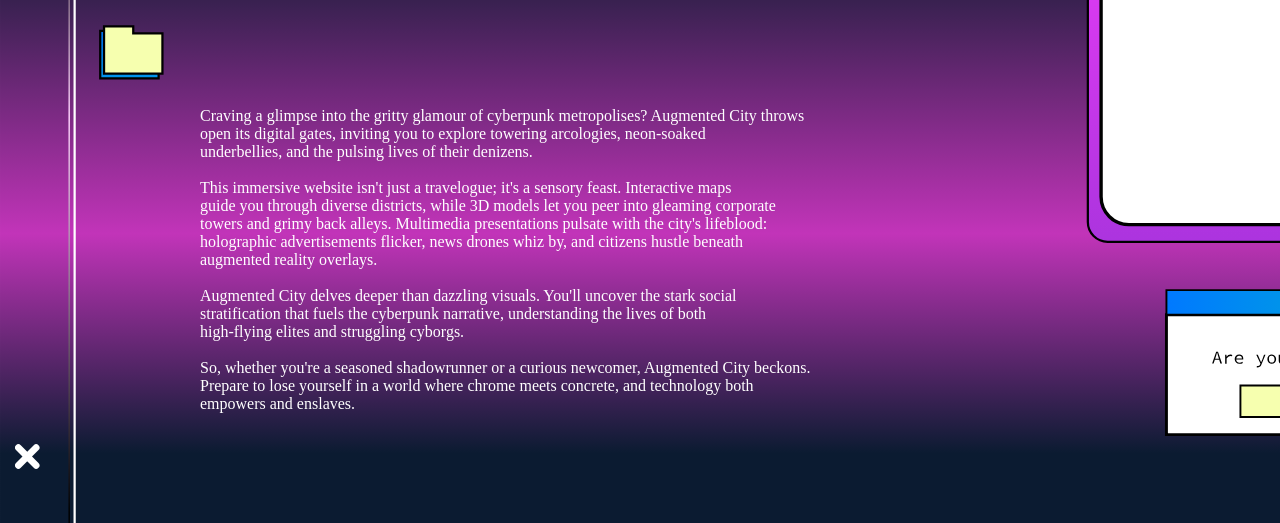
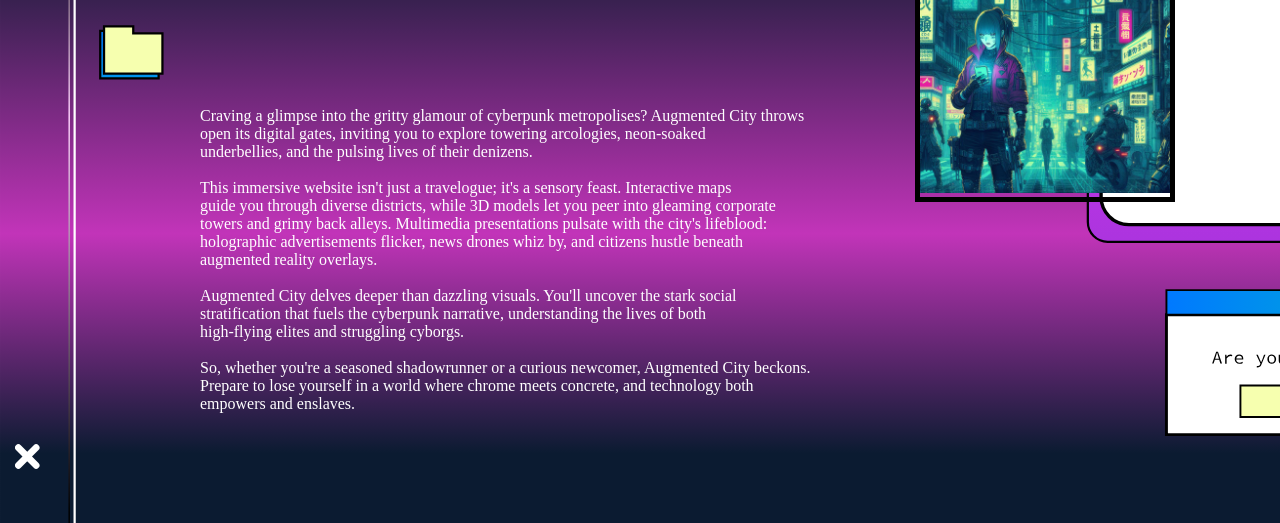
Before and after one commit to pavilionjeromeuses/semanticcyberpunkblog, a plain HTML site: page augmentedCity.html in a window 1280 px wide. Shown: the part 287-810 px from the top of the page. Drawn offline with Linux system fonts and the light colour scheme; a web font is replaced by a local one.

Commit message:
Update augmentedCity.html

```diff
--- a/augmentedCity.html
+++ b/augmentedCity.html
@@ -68,7 +68,7 @@
 
     <!-- AI Image -->
     <div class="aiImg">
-        <img src="_8e1924a1-bfb4-4fa9-901b-a5693c329d03.jpg" alt="AI Image" width="250px" height="250px">
+        <img src="/images/_8e1924a1-bfb4-4fa9-901b-a5693c329d03.jpg" alt="AI Image" width="250px" height="250px">
     </div>
 
     <!-- BACKGROUND DESIGN -->
```
